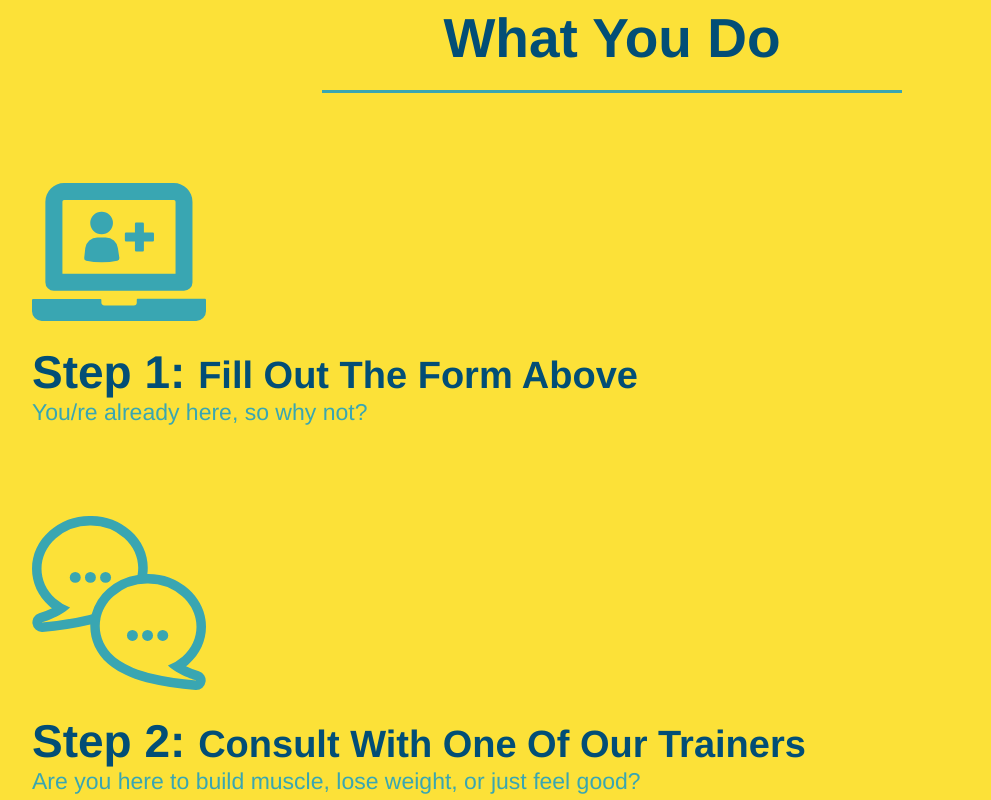
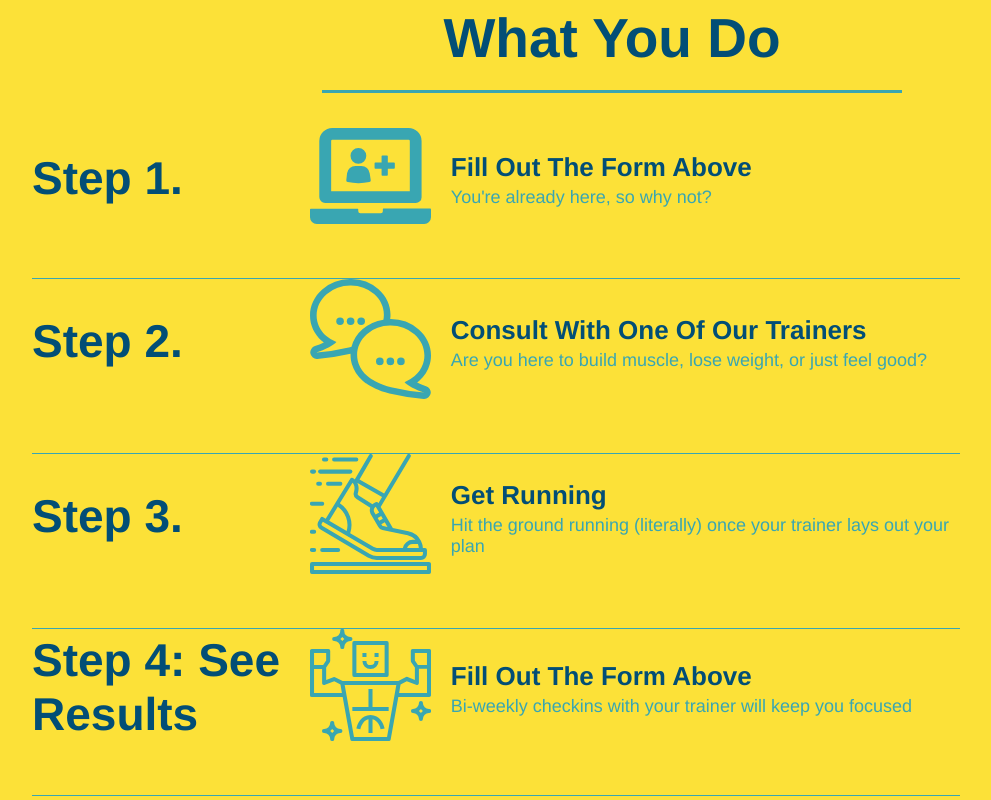
Before and after one commit to CarterSloan/run-buddy, a plain HTML site: page index.html in a window 1280 px wide. Shown: the part 1160-1960 px from the top of the page, without its empty margins (28-1019 px from the left). Drawn offline with Linux system fonts and the light colour scheme.

Commit message:
add flexbox rule to steps

```diff
--- a/assets/css/style.css
+++ b/assets/css/style.css
@@ -154,28 +154,52 @@ section {
     background: #fce138;
 }
 
-.steps div {
-    margin-bottom: 80px;
+.step h3 {
+    color: #024e76;
+    font-size: 46px;
+    flex: 1 30%;
 }
 
-.steps img {
-    width: 15%;
-    margin: 10px 0;
+.step {
+    margin 50px auto;
+    padding-bottom: 50px;
+    width: 80%;
+    border-bottom: 1px solid #39a6b2;
+    display: flex;
+    flex-wrap: wrap;
+    align-items: center;
+    justify-content: space-between;
 }
 
-.steps h3 {
+.step-text h4 {
+    font-size: 26px;
+    line-height: 1.5;
     color: #024e76;
-    font-size: 46px;
-    margin-top: 10px;
 }
 
-.steps p {
+.step-text p {
     color: #39a6b2;
-    font-size: 23px;
+    font-size: 18px;
 }
 
-.steps span {
-    font-size: 38px;
+.step-info {
+    flex: 2 70%;
+    display: flex;
+    flex-wrap: wrap;
+    align-items: center;
+}
+
+.step-img {
+    flex: 1 12%;
+    margin-right: 20px;
+}
+
+.step-img img {
+    max-width: 100%;
+}
+
+.step-text {
+    flex: 12;
 }
 
 .section-title {
--- a/index.html
+++ b/index.html
@@ -86,29 +86,57 @@
       <div class="flex-flow">
         <h2 class="section-title secondary-border">What You Do</h2>
       </div>
-        <div>
-            <!-- insert this image element -->
+
+        <div class="step">
+            <h3>Step 1.</h3>
+          <div class="step-info">
+            <div class="step-img">
                 <img src="./assets/images/step-1.svg" alt="" />
-            <h3>Step 1: <span>Fill Out The Form Above</span></h3>
-            <p>You/re already here, so why not?</p>
+            </div>
+            <div class="step-text">
+                <h4>Fill Out The Form Above</h4>
+                <p>You're already here, so why not?</p>
+            </div>
+          </div>
         </div>
 
-        <div>
+        <div class="step">
+            <h3>Step 2.</h3>
+            <div class="step-info">
+                <div class="step-img">
                     <img src="./assets/images/step-2.svg" alt="" />
-            <h3>Step 2: <span>Consult With One Of Our Trainers</span></h3>
+                </div>
+                <div class="step-text">
+                    <h4>Consult With One Of Our Trainers</h4>
                     <p>Are you here to build muscle, lose weight, or just feel good?</p>
                 </div>
+            </div>
+        </div>
 
-        <div>
+        <div class="step">
+            <h3>Step 3.</h3>
+            <div class="step-info">
+                <div class="step-img">
                     <img src="./assets/images/step-3.svg" alt="" />
-            <h3>Step 3: <span>Get Running</span></h3>
+                </div>
+                <div class="step-text">
+                    <h4>Get Running</h4>
                     <p>Hit the ground running (literally) once your trainer lays out your plan</p>
                 </div>
+            </div>
+        </div>
 
-        <div>
+        <div class="step">
+            <h3>Step 4: <span>See Results</span></h3>
+            <div class="step-info">
+                <div class="step-img">
                     <img src="./assets/images/step-4.svg" alt="" />
-            <h3>Step 4: <span>See Results</span></h3>
+                </div>
+                <div class="step-text">
+                    <h4>Fill Out The Form Above</h4>
                     <p>Bi-weekly checkins with your trainer will keep you focused</p>
+                </div>
+            </div>
         </div>
     </section>
 
```
Lines whose indentation alone changed are shown as unchanged.
